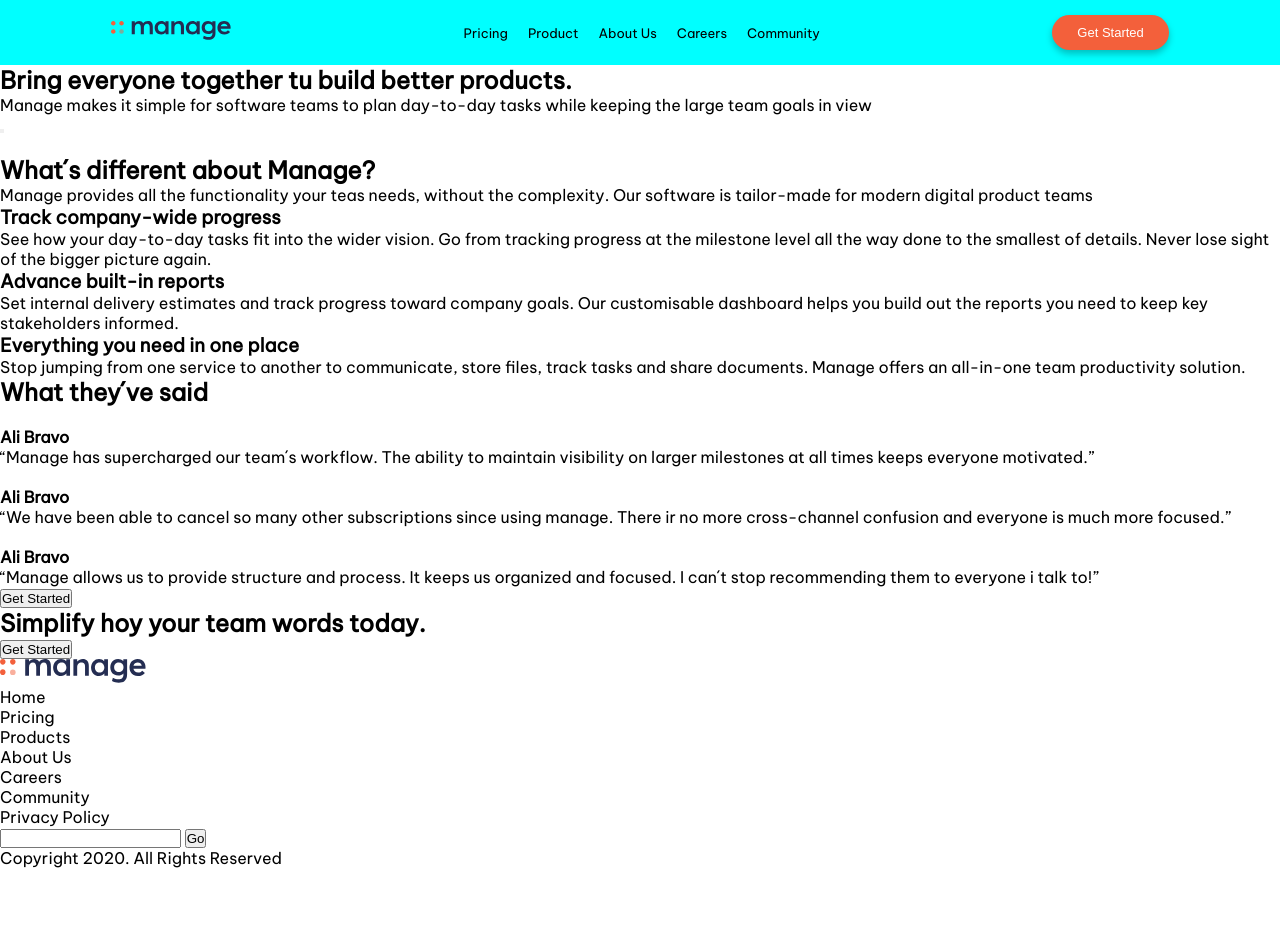
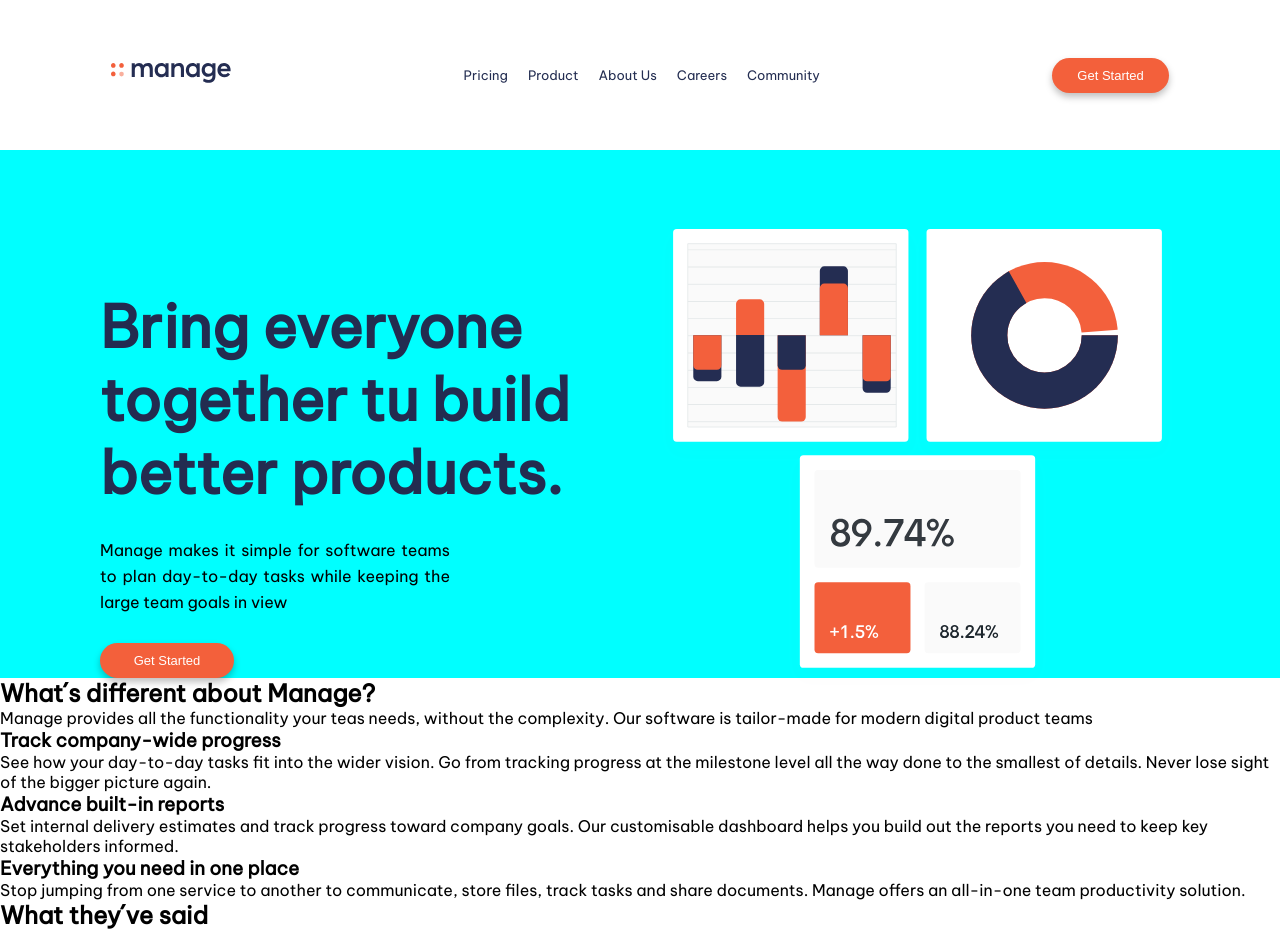
Before and after one commit to RikyPro/Manage, a plain HTML site: page index.html in a window 1280 px wide. Shown: the top 933 px of the page. Before the commit the page ends 868 px from the top, so only its background shows below. Drawn offline with Linux system fonts and the light colour scheme.

Commit message:
Cuarto commit, Primera caja de secciones en el main terminada, se arreglo algun detalle en el header, se continua en la segunda caja de secciones del main

```diff
--- a/index.html
+++ b/index.html
@@ -28,18 +28,20 @@
     </header>
 
     <main>
-        <section>
+        <div class="box-section-1">
+            <section class="first-section">
                 <h1>Bring everyone together tu build better products.</h1>
                 <p>Manage makes it simple for software teams
                     to plan day-to-day tasks while keeping the
                     large team goals in view </p>
-                <button></button>
+                <button>Get Started</button>
             </section>
-        <section>
-            <img src="" alt="">
-            <img src="" alt="">
-            <img src="-" alt="">
+            <section class="second-section">
+                <img src="./imagenes/illustration-intro.svg" alt="">
             </section>
+        </div>
+
+        <div class="box-section-2">
             <section>
                 <h2>What´s different about Manage?</h2>
                 <p>Manage provides all the functionality your teas needs, without the complexity. Our software is tailor-made for modern digital product teams</p>
@@ -58,6 +60,7 @@
                     <p>Stop jumping from one service to another to communicate, store files, track tasks and share documents. Manage offers an all-in-one team productivity solution.</p>
                 </article>
             </section>
+        </div>
         <div>
             <h2>What they´ve said</h2>
             <section>
--- a/style.css
+++ b/style.css
@@ -6,26 +6,25 @@
 }
 
 html {
+    font-family: 'Be Vietnam Pro', sans-serif;
     font-size: 16px;
-    font-family: 'Be Vietnam Pro', sans-serif;
 }
 
 /* Header */
 
 header {
-    background-color: aqua;
+    align-items: center;
     display: flex;
     flex-direction: row;
+    height: 150px;
     justify-content: space-around;
-    height: 65px;
-    align-items: center;
 }
 
 /* Header - Logo*/
 
 header div img {
+    max-height: 23px;
     max-width: 120px;
-    max-height: 23px;
 }
 
 /* Header - Nav*/
@@ -37,23 +36,83 @@ header nav ul{
 }
 
 header nav ul li {
+    color: #242E52;
     display: flex;
+    font-size: 13px;
     justify-content: space-around;
     padding: 10px;
-    font-size: 13px;
 }
 
 /* Header - Button*/
 
 header button {
     background-color: #F3603B;
+    border: none;
     border-radius: 50px;
-    border: none;
+    box-shadow: 0px 4px 7px rgba(0, 0, 0, 0.25);
     color: #ffffff;
     font-size: 13px;
     font-weight: 500;
+    max-width: 134px;
     padding: 10px 25px;
-    box-shadow: 0px 4px 7px rgba(0, 0, 0, 0.25);
 }
 
-/* Main - First Section*/
+/* Main - First box*/
+    /* Main - First box - First section*/
+.box-section-1 {
+    background-color: aqua;
+    display: flex;
+    flex-direction: row;
+}
+
+.first-section {
+    display: flex;
+    flex-direction: column;
+    text-align: justify;
+    margin-left: 100px;
+    max-width: 570px;
+    padding-top: 140px;
+}
+
+.first-section h1 {
+    display: flex;
+    color: #232C50;
+    font-size: 58px;
+    font-weight: 700;
+    justify-content: center;
+    text-align: left;
+}
+
+.first-section p {
+    display: flex;
+    font-weight: 500;
+    line-height: 26px;
+    max-width: 350px;
+    padding: 28px 0;
+}
+
+.first-section button {
+    background-color: #F3603B;
+    border: none;
+    border-radius: 50px;
+    box-shadow: 0px 4px 7px rgba(0, 0, 0, 0.25);
+    color: #ffffff;
+    font-size: 13px;
+    font-weight: 500;
+    max-width: 134px;
+    padding: 10px 25px;
+}
+
+    /* Main - First box - First section*/
+
+.second-section img {
+    display: flex;
+    position: absolute;
+    max-height: 580px;
+    max-width: 525px;
+    right: 100px;
+    top: 220px;
+}
+
+/* Main - Second box*/
+    /* Main - Second box - First section*/
```
Also changed, not shown: imagenes/Facebook.png (deleted), imagenes/Instagram.png (deleted), imagenes/Pinterest.png (deleted), imagenes/Twitter.png (deleted), imagenes/Youtube.png (deleted). Lines whose indentation alone changed are shown as unchanged.
